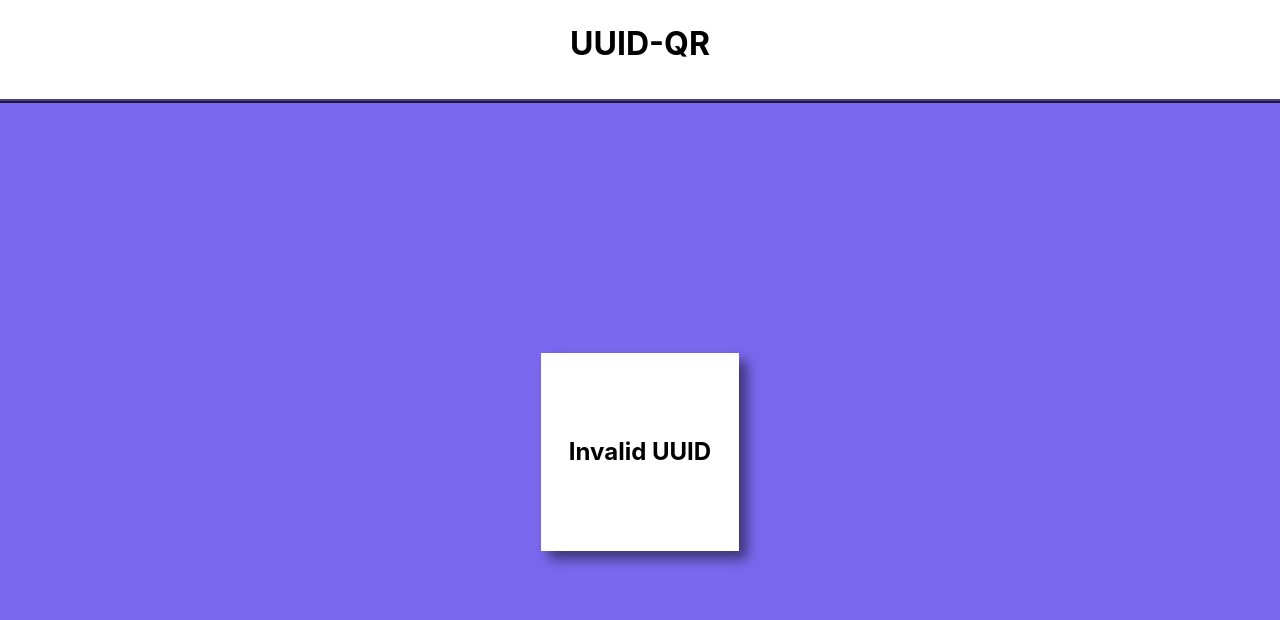
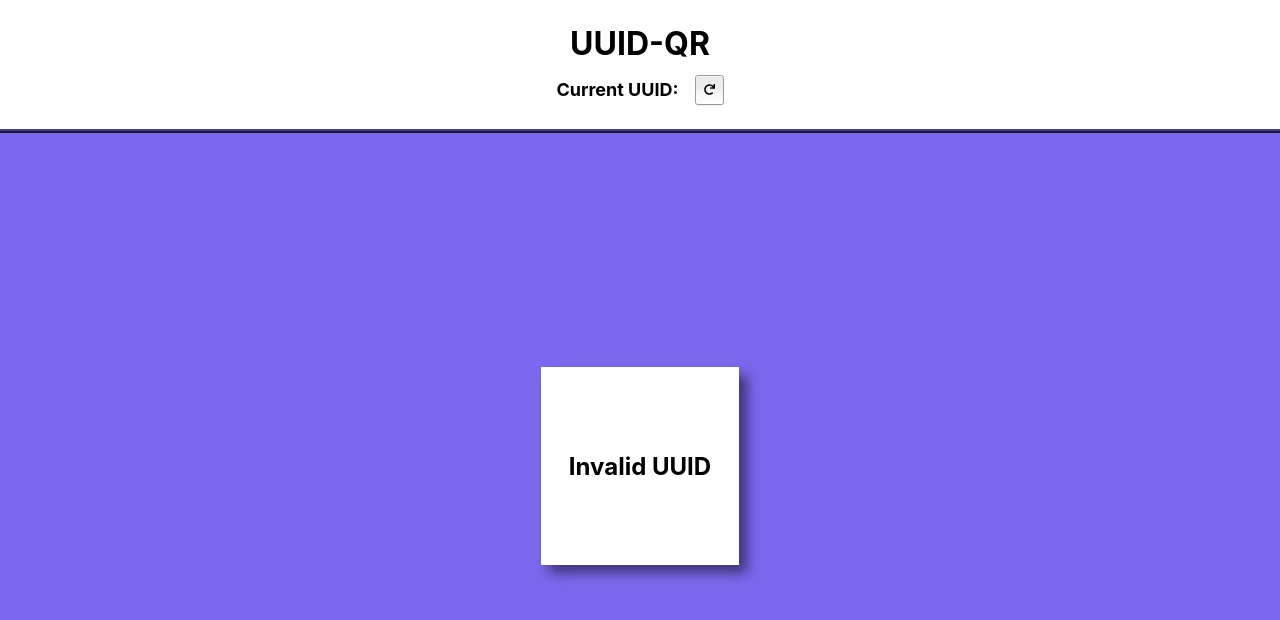
Before and after one commit to hguiney/uuid-qr, a React (Create React App) app in the folder qr-app/: page / in a window 1280 px wide. Shown: the top 620 px of the page. Built offline with nearby package versions, Linux system fonts and the light colour scheme.

Commit message:
Create UUID component

```diff
--- a/qr-app/src/components/App.js
+++ b/qr-app/src/components/App.js
@@ -1,6 +1,8 @@
 import React from 'react';
 import PropTypes from 'prop-types';
+
 import QR from './QR';
+import UUID from './UUID';
 
 import './App.css';
 
@@ -45,6 +47,7 @@ class App extends React.Component {
       <div className="App">
         <header className="App__header">
           <h1 className="App__heading">UUID-QR</h1>
+          <UUID uuid={ this.uuid } />
         </header>
         <main className="App__content center-contents-bidirectionally">
         {
--- /dev/null
+++ b/qr-app/src/components/UUID.css
@@ -0,0 +1,12 @@
+.UUID {
+  font-weight: bold;
+  font-size: 1.125rem;
+}
+  .UUID__text {
+    font-weight: normal;
+  }
+  .UUID__regenerate {
+    margin-left: 1rem;
+    font-size: .75rem;
+    padding: .5rem;
+  }
--- /dev/null
+++ b/qr-app/src/components/UUID.js
@@ -0,0 +1,30 @@
+import React from 'react';
+import PropTypes from 'prop-types';
+
+import { FontAwesomeIcon } from '@fortawesome/react-fontawesome';
+import { faRedo } from '@fortawesome/free-solid-svg-icons';
+
+import './UUID.css';
+
+class UUID extends React.Component {
+  static propTypes = {
+    "uuid": PropTypes.string,
+  };
+
+  render() {
+    return (
+      <>
+        {/* Open bracket intentionally left on separate line to preserve whitespace */}
+        <label className="UUID center-self-vertically">Current UUID: <
+          output className="UUID__text">{ this.props.uuid }</output>
+        </label>
+        <button className="UUID__regenerate button center-self-vertically" title="Generate new UUID">
+          <FontAwesomeIcon icon={ faRedo } />
+          <span className="screen-readers-only">Generate new UUID</span>
+        </button>
+      </>
+    );
+  }
+}
+
+export default UUID;
```
Also changed, not shown: 1 other file (tests, documents, lock files or other folders).
